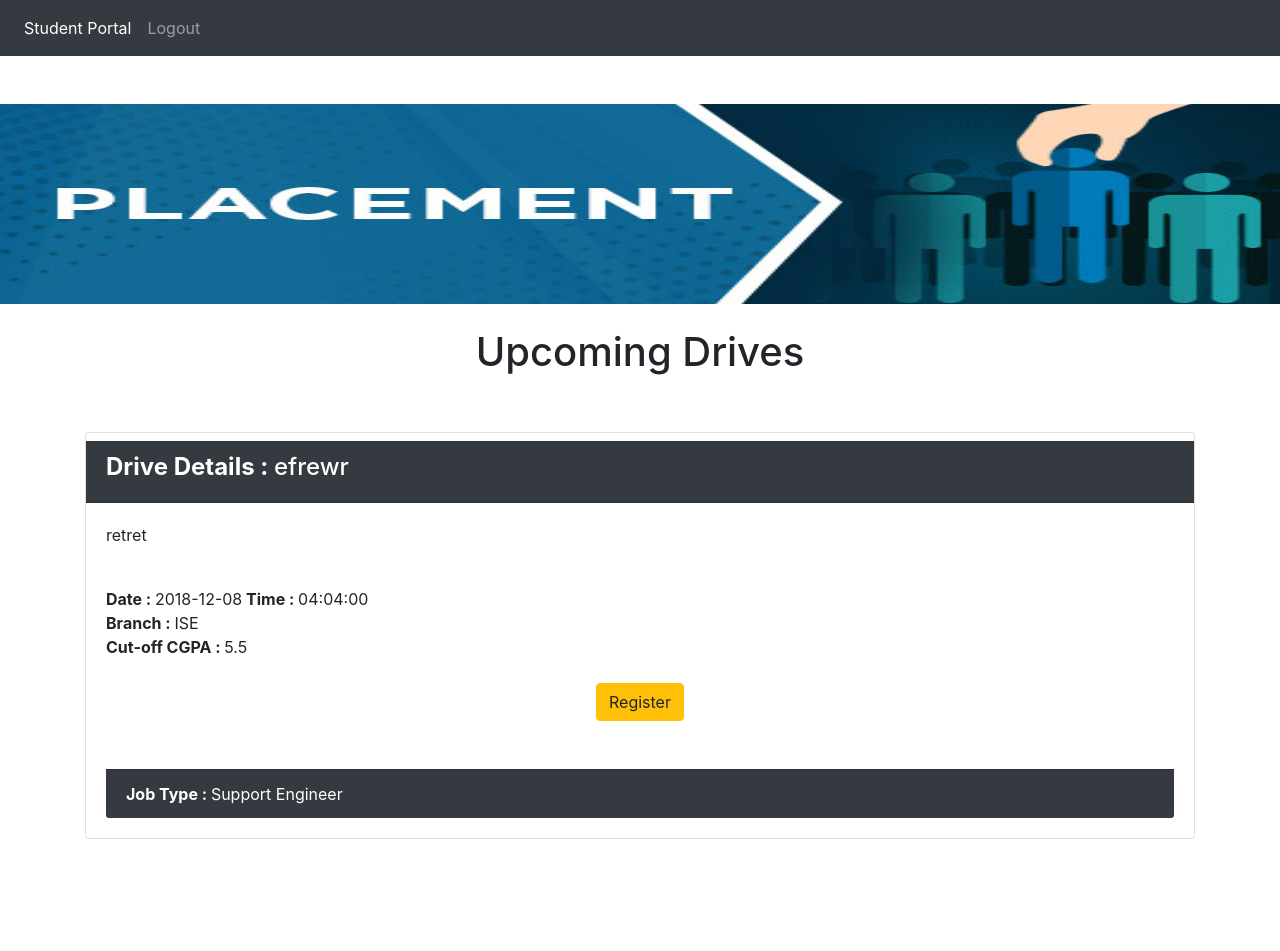
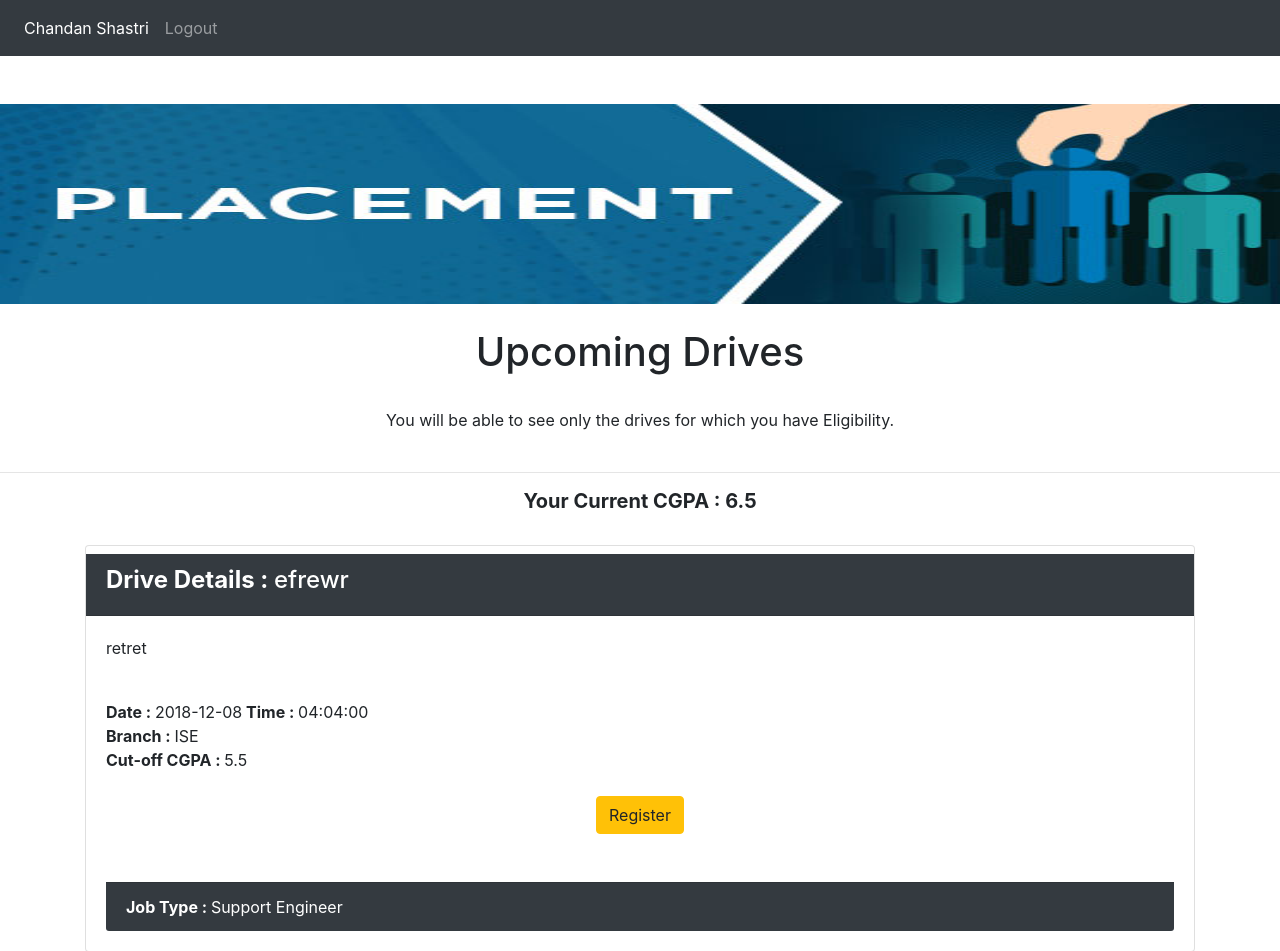
Before and after one commit to ChandanShastri/AEF_Placement_Dept, a PHP site: page /student_portal.php in a window 1280 px wide. Shown: the top 951 px of the page. Before the commit the page ends 839 px from the top, so only its background shows below. Run offline with PHP 8.4, Linux system fonts and the light colour scheme; a user stored in the database is signed in; data comes from the database, SQL or seed files in the repository.

Commit message:
Fixed Navigation Bugs.

```diff
--- a/managedrives.php
+++ b/managedrives.php
@@ -17,7 +17,7 @@ header("Location:admin.php");
 
 
 <div class="container">
-<br><br><hr><h3>View Registered Students</h3><br>
+<br><br><hr><h3>Placement Drives</h3><br>
 
 <?php
   include "config.php";
@@ -43,6 +43,6 @@ mysqli_close($sccon);
 
 ?>
 
-<br><br><a href='add.php'><button class="btn btn-warning">Back</button></a></center>
+<br><br><a href='admin_panel.php'><button class="btn btn-warning">Back</button></a></center>
 </div></body>
 </html>
--- a/registered.php
+++ b/registered.php
@@ -60,6 +60,6 @@ else {
 
 ?>
 </table>
-<a href='add.php'><button>Back</button></a></center>
+<a href='managedrives.php'><button>Back</button></a></center>
 </body>
 </html>
--- a/student_portal.php
+++ b/student_portal.php
@@ -24,7 +24,7 @@ $_SESSION['y']='z';
       <div class="collapse navbar-collapse" id="navbarNav">
     <ul class="navbar-nav">
       <li class="nav-item active">
-        <a class="nav-link" href="index.php">Student Portal<span class="sr-only">(current)</span></a>
+        <a class="nav-link" href=""><?php echo $_SESSION['name']; ?><span class="sr-only">(current)</span></a>
       </li>
       <li class="nav-item">
         <a class="nav-link" href="index.php">Logout</a>
@@ -35,8 +35,9 @@ $_SESSION['y']='z';
 
     <body><br><br><center>
       <img src='images/1.jpg' width='100%' height="200px"><br><br>
-        <h1>Upcoming Drives</h1><br>
-        <br>
+        <h1>Upcoming Drives</h1>
+        <br>You will be able to see only the drives for which you have Eligibility.<br><br><hr>
+        <h5><b> Your Current CGPA : <?php echo $_SESSION['cgpa']; ?> </b></h5><br>
 </center>
         <?php
 
```
